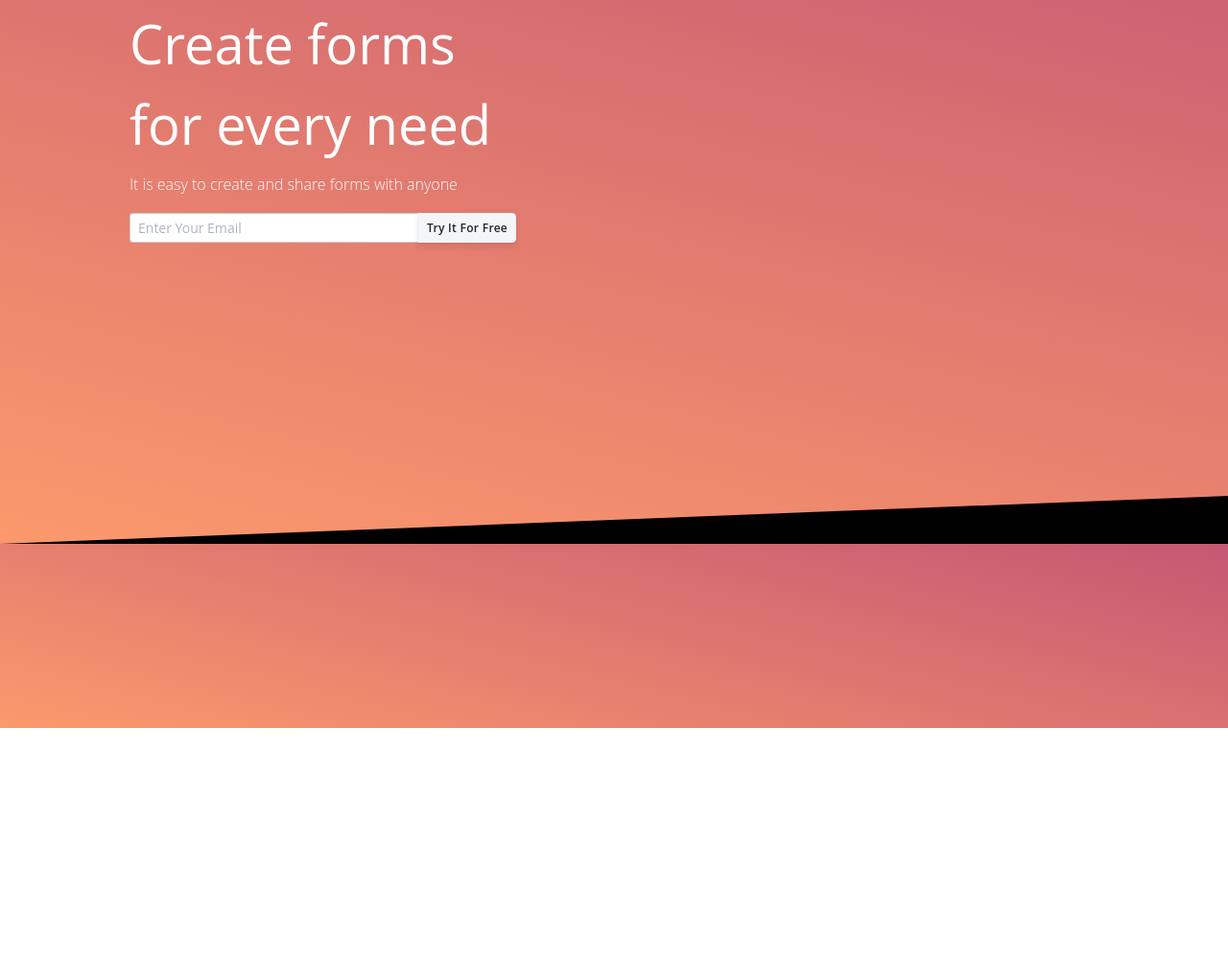
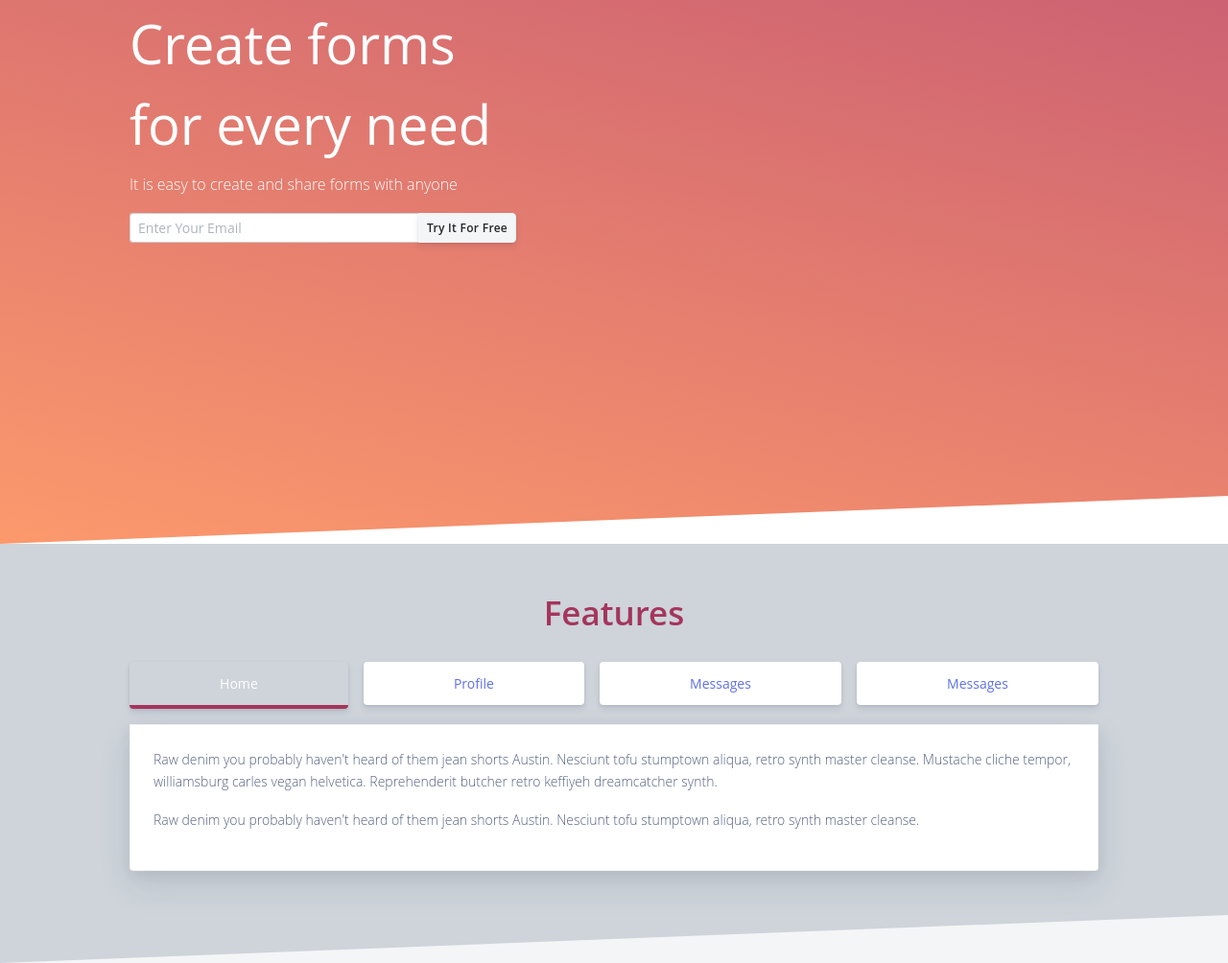
Before and after one commit to vivek1996/formsay-ui, a website: page src/index.html in a window 1280 px wide. Shown: the part 157-1161 px from the top of the page at 96% size. Before the commit the page ends 916 px from the top, so only its background shows below. Drawn offline with Linux system fonts and the light colour scheme.

Commit message:
section 2 commit

```diff
--- a/src/index.html
+++ b/src/index.html
@@ -65,7 +65,7 @@
     </header>
     <main class="position-relative">
         <!-- shape Hero -->
-        <section class="section section-lg section-shaped pb-250 ">
+        <section class="section section-col section-lg section-shaped pb-250 ">
             <div class="shape shape-style-1 shape-primary ">
                 <span></span>
                 <span></span>
@@ -94,13 +94,72 @@
             <!-- SVG separator -->
             <div class="separator separator-bottom separator-skew">
                 <svg x="0" y="0" viewBox="0 0 2560 100" preserveAspectRatio="none" version="1.1" xmlns="http://www.w3.org/2000/svg">
-                    <polygon class="fill-grey" points="2560 0 2560 100 0 100"></polygon>
+                    <polygon class=" fill-neutral" points="2560 0 2560 100 0 100"></polygon>
                 </svg>
             </div>
         </section>
     </main>
+    <!-- Features section -->
     <section class=" section section-light section-lg section-shaped">
-
+        <h1 class=" display-3 text-center mt--50 my-text">Features</h1>
+        <div class=" container">
+            <div class="nav-wrapper">
+                <ul class="nav nav-pills nav-fill flex-column flex-md-row" id="tabs-icons-text" role="tablist">
+                    <li class="nav-item">
+                        <a class="nav-link mb-sm-3 mb-md-0 active" id="tabs-icons-text-1-tab" data-toggle="tab" href="#tabs-icons-text-1"
+                            role="tab" aria-controls="tabs-icons-text-1" aria-selected="true">Home</a>
+                    </li>
+                    <li class="nav-item">
+                        <a class="nav-link mb-sm-3 mb-md-0" id="tabs-icons-text-2-tab" data-toggle="tab" href="#tabs-icons-text-2"
+                            role="tab" aria-controls="tabs-icons-text-2" aria-selected="false">Profile</a>
+                    </li>
+                    <li class="nav-item">
+                        <a class="nav-link mb-sm-3 mb-md-0" id="tabs-icons-text-3-tab" data-toggle="tab" href="#tabs-icons-text-3"
+                            role="tab" aria-controls="tabs-icons-text-3" aria-selected="false">Messages</a>
+                    </li>
+                    <li class="nav-item">
+                        <a class="nav-link mb-sm-3 mb-md-0" id="tabs-icons-text-4-tab" data-toggle="tab" href="#tabs-icons-text-4"
+                            role="tab" aria-controls="tabs-icons-text-4" aria-selected="false">Messages</a>
+                    </li>
+                </ul>
+            </div>
+            <div class="card shadow">
+                <div class="card-body">
+                    <div class="tab-content" id="myTabContent">
+                        <div class="tab-pane fade show active" id="tabs-icons-text-1" role="tabpanel" aria-labelledby="tabs-icons-text-1-tab">
+                            <p class="description">Raw denim you probably haven't heard of them jean shorts Austin.
+                                Nesciunt tofu stumptown aliqua, retro synth master cleanse. Mustache cliche tempor,
+                                williamsburg carles vegan helvetica. Reprehenderit butcher retro keffiyeh dreamcatcher
+                                synth.</p>
+                            <p class="description">Raw denim you probably haven't heard of them jean shorts Austin.
+                                Nesciunt tofu stumptown aliqua, retro synth master cleanse.</p>
+                        </div>
+                        <div class="tab-pane fade" id="tabs-icons-text-2" role="tabpanel" aria-labelledby="tabs-icons-text-2-tab">
+                            <p class="description">Cosby sweater eu banh mi, qui irure terry richardson ex squid.
+                                Aliquip placeat salvia cillum iphone. Seitan aliquip quis cardigan american apparel,
+                                butcher voluptate nisi qui.</p>
+                        </div>
+                        <div class="tab-pane fade" id="tabs-icons-text-3" role="tabpanel" aria-labelledby="tabs-icons-text-3-tab">
+                            <p class="description">Raw denim you probably haven't heard of them jean shorts Austin.
+                                Nesciunt tofu stumptown aliqua, retro synth master cleanse. Mustache cliche tempor,
+                                williamsburg carles vegan helvetica. Reprehenderit butcher retro keffiyeh dreamcatcher
+                                synth.</p>
+                        </div>
+                        <div class="tab-pane fade" id="tabs-icons-text-4" role="tabpanel" aria-labelledby="tabs-icons-text-4-tab">
+                            <p class="description">Lorem ipsum, dolor sit amet consectetur adipisicing elit. Doloribus
+                                minus veritatis ut pariatur esse, ipsum quibusdam nobis eligendi nulla nisi voluptate
+                                odit assumenda sit quis voluptatibus, expedita nihil beatae quia.</p>
+                        </div>
+                    </div>
+                </div>
+            </div>
+        </div>
+        <!-- SVG separator -->
+        <div class="separator separator-bottom separator-skew">
+            <svg x="0" y="0" viewBox="0 0 2560 100" preserveAspectRatio="none" version="1.1" xmlns="http://www.w3.org/2000/svg">
+                <polygon class="fill-secondary" points="2560 0 2560 100 0 100"></polygon>
+            </svg>
+        </div>
     </section>
     <script src="./scripts/vendor/jquery/jquery.min.js"></script>
     <script src="./scripts/vendor/bootstrap/bootstrap.bundle.js"></script>
--- a/src/styles/main.scss
+++ b/src/styles/main.scss
@@ -8,7 +8,7 @@
 .display-5 {
   font-size: 3.5rem;
 }
-.section {
+.section.section-col {
   background: rgb(196, 88, 115);
   background: linear-gradient(
     194deg,
@@ -16,3 +16,19 @@
     rgba(252, 153, 108, 1) 100%
   );
 }
+.my-text {
+  color: rgb(165, 53, 92);
+}
+.mt--50 {
+  margin-top: -50px;
+}
+.headroom--not-top {
+  background-color: #4f5152 !important;
+}
+
+.nav-pills .nav-link.active,
+.nav-pills .show > .nav-link {
+  color: #fff;
+  background-color: #3d54d300;
+  border-bottom: 4px solid rgb(165, 53, 92);
+}
```
Also changed, not shown: src/styles/css/main.css.
